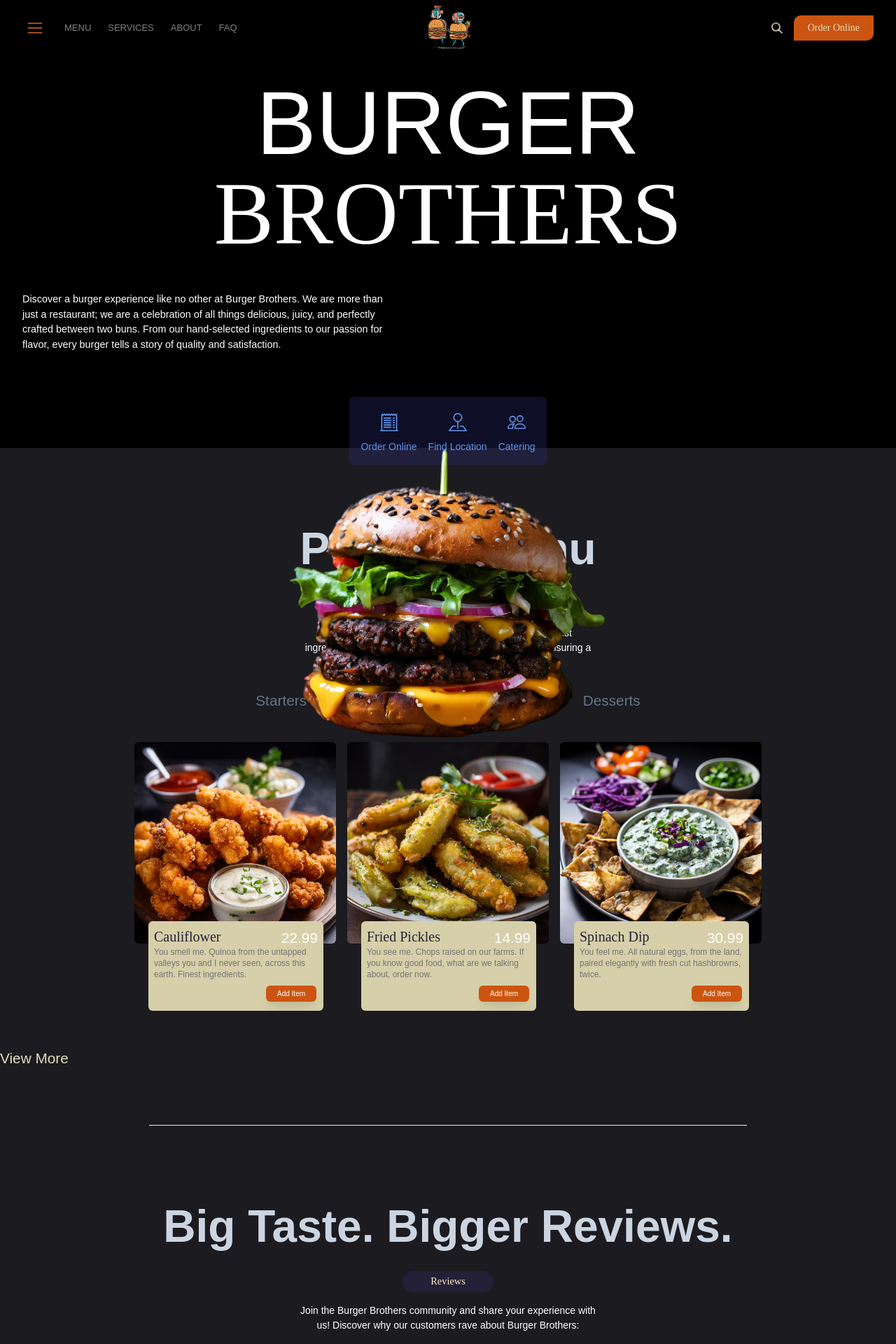
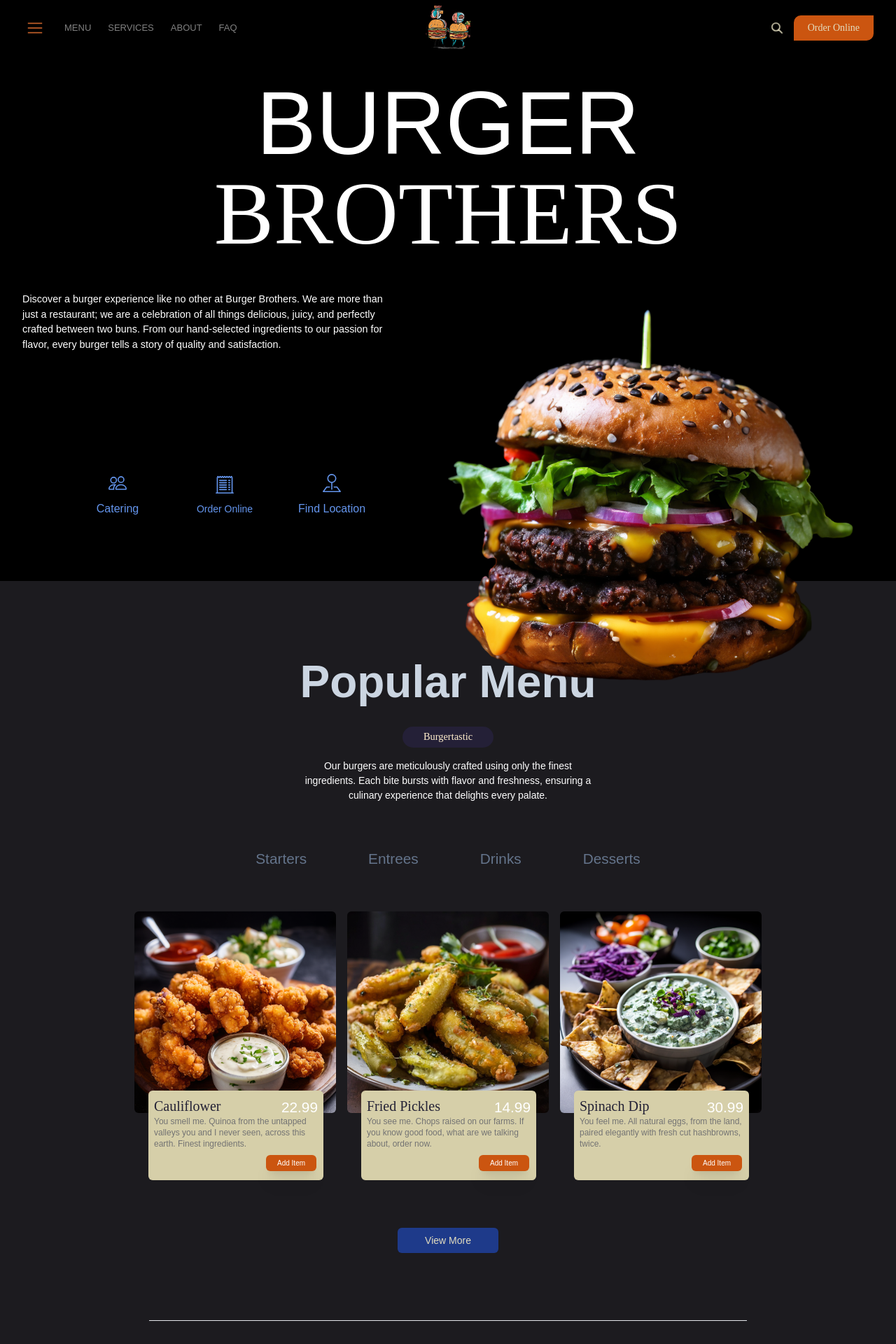
Before and after one commit to CEODemitri/burger-brothers, a SvelteKit app: page / in a window 1280 px wide. Shown: the top 1920 px of the page at 70% size. Built offline with nearby package versions, Linux system fonts and the light colour scheme; a web font is replaced by a local one.

Commit message:
base for home Finally Complete. Missing My bg for the cta but will do for now.

```diff
--- a/src/components/Reviewers.svelte
+++ b/src/components/Reviewers.svelte
@@ -21,7 +21,7 @@
 			ratings: 5
 		},
 		{
-			name: 'Emily Martinez',
+			name: 'Emmel Martinez',
 			image: '../review/man3.jpg',
 			text: "I'm really impressed with this product. It's well-made,\n easy to use, and has exceeded my expectations. I would\n definitely recommend it to anyone looking for a reliable and\n high-quality solution.",
 			ratings: 3
@@ -49,7 +49,13 @@
 
 	function updateCarousel() {
 		if (carousel) {
-			const slideWidth = carousel.offsetWidth / 3; // Display 3 slides at a time
+			// Calculate the number of slides to show based on the width of the carousel
+			const slidesToShow = Math.floor(carousel.offsetWidth / 300); // Assuming 300px as the default width for each slide; adjust as necessary
+			const slideWidth = carousel.offsetWidth / slidesToShow;
+			const maxIndex = Math.max(slides.length - slidesToShow, 0); // Ensure currentIndex doesn't exceed the maximum possible
+
+			currentIndex = Math.min(currentIndex, maxIndex); // Adjust currentIndex to ensure it is within bounds
+
 			const offset = -currentIndex * slideWidth;
 			carousel.style.transform = `translateX(${offset}px)`;
 		}
@@ -69,7 +75,7 @@
 		{#each slides as slide}
 			<div class="carousel__slide">
 				<article
-					class="flex flex-col mx-4 border border-slate-600 rounded-md px-8 py-4 min-w-fit relative"
+					class="flex flex-col mx-4 border border-slate-600/70 rounded-md px-8 py-4 min-w-fit relative bg-slate-800/40"
 				>
 					<img src={slide.image} alt={slide.name} class="rounded-full w-32 h-32 p" />
 					<div class="carousel__text">
@@ -113,13 +119,6 @@
 		flex: 1 0 100%; /* Adjust for 1 slide visible by default */
 		box-sizing: border-box;
 		padding: 0 0.5rem; /* Adds padding around each slide */
-	}
-
-	.carousel__image {
-		width: 100%;
-		border-radius: 8px;
-		margin-bottom: 0.5rem;
-		object-fit: cover; /* Ensures image covers the container without distortion */
 	}
 
 	.carousel__text {
--- a/src/routes/+layout.svelte
+++ b/src/routes/+layout.svelte
@@ -89,18 +89,22 @@
 			Burger Brothers, LLC
 			<br />
 			Premium burger Eatery since 1985
+			<span class="block text-xs mt-4"
+				>Our commitment to quality extends from farm to table, ensuring you enjoy food that's good
+				for you and the planet.</span
+			>
 		</p>
 	</aside>
 	<nav>
 		<h6 class="footer-title">Social</h6>
 		<div class="grid grid-flow-col gap-4">
-			<a href="/">
+			<a href="/" class="">
 				<svg
 					xmlns="http://www.w3.org/2000/svg"
 					width="24"
 					height="24"
 					viewBox="0 0 24 24"
-					class="fill-current"
+					class="bg-yellow-400 rounded-sm p-1"
 				>
 					<path
 						d="M24 4.557c-.883.392-1.832.656-2.828.775 1.017-.609 1.798-1.574 2.165-2.724-.951.564-2.005.974-3.127 1.195-.897-.957-2.178-1.555-3.594-1.555-3.179 0-5.515 2.966-4.797 6.045-4.091-.205-7.719-2.165-10.148-5.144-1.29 2.213-.669 5.108 1.523 6.574-.806-.026-1.566-.247-2.229-.616-.054 2.281 1.581 4.415 3.949 4.89-.693.188-1.452.232-2.224.084.626 1.956 2.444 3.379 4.6 3.419-2.07 1.623-4.678 2.348-7.29 2.04 2.179 1.397 4.768 2.212 7.548 2.212 9.142 0 14.307-7.721 13.995-14.646.962-.695 1.797-1.562 2.457-2.549z"
@@ -113,20 +117,20 @@
 					width="24"
 					height="24"
 					viewBox="0 0 24 24"
-					class="fill-current"
+					class="bg-teal-400 rounded-sm p-1"
 				>
 					<path
 						d="M19.615 3.184c-3.604-.246-11.631-.245-15.23 0-3.897.266-4.356 2.62-4.385 8.816.029 6.185.484 8.549 4.385 8.816 3.6.245 11.626.246 15.23 0 3.897-.266 4.356-2.62 4.385-8.816-.029-6.185-.484-8.549-4.385-8.816zm-10.615 12.816v-8l8 3.993-8 4.007z"
 					></path>
 				</svg>
 			</a>
-			<a>
+			<a href="/">
 				<svg
 					xmlns="http://www.w3.org/2000/svg"
 					width="24"
 					height="24"
 					viewBox="0 0 24 24"
-					class="fill-current"
+					class="bg-indigo-400 rounded-sm p-1"
 				>
 					<path
 						d="M9 8h-3v4h3v12h5v-12h3.642l.358-4h-4v-1.667c0-.955.192-1.333 1.115-1.333h2.885v-5h-3.808c-3.596 0-5.192 1.583-5.192 4.615v3.385z"
--- a/src/routes/+page.svelte
+++ b/src/routes/+page.svelte
@@ -3,6 +3,7 @@
 	import Cards from '../components/Cards/Cards.svelte';
 	import Reviewers from '../components/Reviewers.svelte';
 	import SectionHeader from '../components/SectionHeader.svelte';
+	import Carousel from '../components/Carousel.svelte';
 
 	// starter items
 	const flower = {
@@ -128,7 +129,8 @@
 </script>
 
 <div class="home overflow-hidden">
-	<div class="hero-section text-white px-4 relative">
+	<!-- hero  -->
+	<div class="hero-section text-white px-4">
 		<h1
 			class="text-5xl md:text-8xl lg:text-[9rem] leading-[1em] ff-serif text-center uppercase pt-8 text"
 		>
@@ -141,10 +143,28 @@
 			story of quality and satisfaction.
 		</p>
 
-		<article class="flex justify-center">
+		<article
+			class="flex lg:-top-60 -top-12 flex-row-reverse items-center justify-end lg:ml-24 ml-24 relative"
+		>
+			<img src="../HeroB.png" alt="" class="w-[18em] md:w-[37em] z-10 mt-4" />
+
 			<!-- call to action space -->
-			<section class="flex sm:flex-row text-sm py-4 bg-indigo-900/30 px-4 my-4 rounded-md">
+			<section class="box fs-300 items-center md:space-x-8 h-fit -z-1 flex flex-col sm:flex-row">
 				<p class="links">
+					<!-- icon -->
+					<svg
+						xmlns="http://www.w3.org/2000/svg"
+						fill="currentColor"
+						class="bi bi-people w-[26px] lg:w-70 h-10"
+						viewBox="0 0 16 16"
+					>
+						<path
+							d="M15 14s1 0 1-1-1-4-5-4-5 3-5 4 1 1 1 1zm-7.978-1L7 12.996c.001-.264.167-1.03.76-1.72C8.312 10.629 9.282 10 11 10c1.717 0 2.687.63 3.24 1.276.593.69.758 1.457.76 1.72l-.008.002-.014.002zM11 7a2 2 0 1 0 0-4 2 2 0 0 0 0 4m3-2a3 3 0 1 1-6 0 3 3 0 0 1 6 0M6.936 9.28a6 6 0 0 0-1.23-.247A7 7 0 0 0 5 9c-4 0-5 3-5 4q0 1 1 1h4.216A2.24 2.24 0 0 1 5 13c0-1.01.377-2.042 1.09-2.904.243-.294.526-.569.846-.816M4.92 10A5.5 5.5 0 0 0 4 13H1c0-.26.164-1.03.76-1.724.545-.636 1.492-1.256 3.16-1.275ZM1.5 5.5a3 3 0 1 1 6 0 3 3 0 0 1-6 0m3-2a2 2 0 1 0 0 4 2 2 0 0 0 0-4"
+						/>
+					</svg>
+					<span> Catering </span>
+				</p>
+				<p class="links text-sm">
 					<svg
 						xmlns="http://www.w3.org/2000/svg"
 						fill="currentColor"
@@ -168,41 +188,20 @@
 						viewBox="0 0 16 16"
 					>
 						<path
-							fill-rule="evenodd"
 							d="M3.1 11.2a.5.5 0 0 1 .4-.2H6a.5.5 0 0 1 0 1H3.75L1.5 15h13l-2.25-3H10a.5.5 0 0 1 0-1h2.5a.5.5 0 0 1 .4.2l3 4a.5.5 0 0 1-.4.8H.5a.5.5 0 0 1-.4-.8z"
 						/>
 						<path
-							fill-rule="evenodd"
 							d="M8 1a3 3 0 1 0 0 6 3 3 0 0 0 0-6M4 4a4 4 0 1 1 4.5 3.969V13.5a.5.5 0 0 1-1 0V7.97A4 4 0 0 1 4 3.999z"
 						/>
 					</svg>
 					<span> Find Location </span>
 				</p>
-				<p class="links">
-					<!-- icon -->
-					<svg
-						xmlns="http://www.w3.org/2000/svg"
-						fill="currentColor"
-						class="bi bi-people w-[26px] lg:w-70 h-10"
-						viewBox="0 0 16 16"
-					>
-						<path
-							d="M15 14s1 0 1-1-1-4-5-4-5 3-5 4 1 1 1 1zm-7.978-1L7 12.996c.001-.264.167-1.03.76-1.72C8.312 10.629 9.282 10 11 10c1.717 0 2.687.63 3.24 1.276.593.69.758 1.457.76 1.72l-.008.002-.014.002zM11 7a2 2 0 1 0 0-4 2 2 0 0 0 0 4m3-2a3 3 0 1 1-6 0 3 3 0 0 1 6 0M6.936 9.28a6 6 0 0 0-1.23-.247A7 7 0 0 0 5 9c-4 0-5 3-5 4q0 1 1 1h4.216A2.24 2.24 0 0 1 5 13c0-1.01.377-2.042 1.09-2.904.243-.294.526-.569.846-.816M4.92 10A5.5 5.5 0 0 0 4 13H1c0-.26.164-1.03.76-1.724.545-.636 1.492-1.256 3.16-1.275ZM1.5 5.5a3 3 0 1 1 6 0 3 3 0 0 1-6 0m3-2a2 2 0 1 0 0 4 2 2 0 0 0 0-4"
-						/>
-					</svg>
-					<span> Catering </span>
-				</p>
 			</section>
-			<img
-				src="../HeroB.png"
-				alt="juicy burger"
-				class="p-0 m-0 box-content w-[600px] hidden sm:inline-block absolute"
-			/>
 		</article>
 	</div>
 
 	<!-- popular menu -->
-	<div>
+	<div class="flex flex-col">
 		<SectionHeader {...popular} />
 		<div class="text-dark">
 			<article class="flex justify-center ff-sans m-5 fs-400 flex-wrap">
@@ -222,7 +221,10 @@
 				<Cards {...item} />
 			{/each}
 		</article>
-		<button class="m-auto text-center"><a href="/" class="">View More</a></button>
+		<button
+			class="text-sm bg-blue-900 p-2 rounded-md w-36 self-center hover:bg-blue-400 hover:scale-110 duration-500"
+			><a href="/Menu" class="">View More</a></button
+		>
 		<hr class="my-20 w-2/3 m-auto" />
 	</div>
 
@@ -233,12 +235,12 @@
 	</div>
 
 	<!-- about section -->
-	<article class="bg-orange-900/10 h-fit py-10">
+	<article class="bg-orange-900/10 h-fit py-4">
 		<SectionHeader {...about} />
-		<ul class="flex justify-center mt-16 items-center m-auto">
+		<ul class="flex justify-center mt-16 items-center space-around flex-wrap px-1">
 			{#each qualities as quality}
 				<li>
-					<h2 class="fade-in-out font-bold ff-serif text-xs w-11/12">{quality}</h2>
+					<h2 class="fade-in-out font-bold ff-serif text-xs text-yellow-900">{quality}</h2>
 				</li>
 			{/each}
 		</ul>
@@ -260,7 +262,7 @@
 						specials, every plate is crafted with passion and attention to detail.
 					</p>
 				</div>
-				<div class="grid grid-cols-2 gap-4">
+				<div class="grid sm:grid-cols-2 gap-4 mx-auto">
 					<img
 						src="../landing/heroImg.png"
 						width="300"
@@ -308,7 +310,7 @@
 	}
 
 	.hero-section {
-		height: 70vh;
+		max-height: 750px;
 		background-color: #000000;
 	}
 
@@ -318,6 +320,7 @@
 	}
 
 	.links {
+		width: 7em;
 		display: flex;
 		flex-direction: column;
 		justify-content: center;
@@ -332,7 +335,14 @@
 		}
 
 		.hero-section {
-			height: fit-content;
+			height: 80vh;
+		}
+
+		.links {
+			width: fit;
+			height: 4em;
+			font-size: 0.6rem;
+			flex-wrap: wrap;
 		}
 	}
 
```
Also changed, not shown: 1 other file (tests, documents, lock files or other folders).
